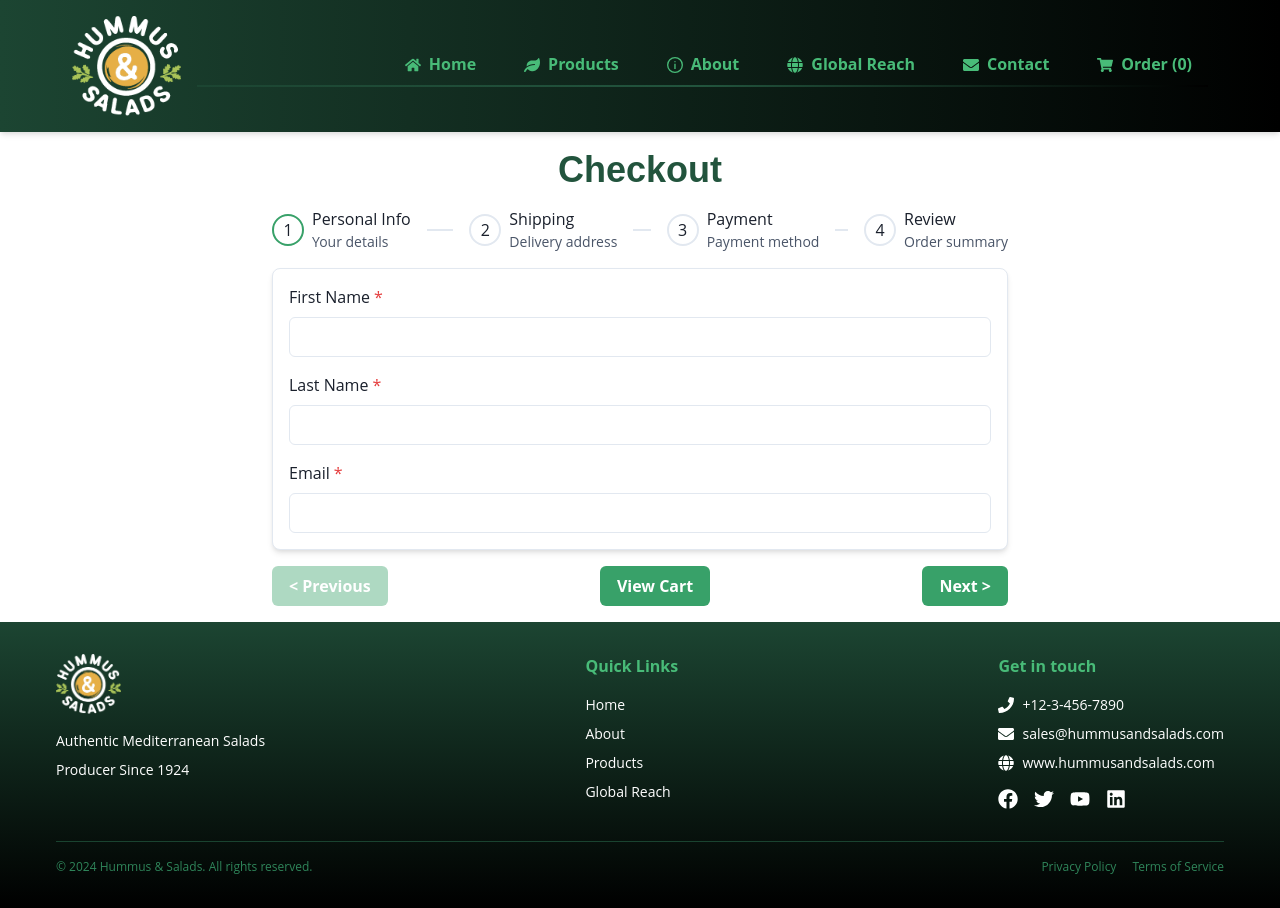
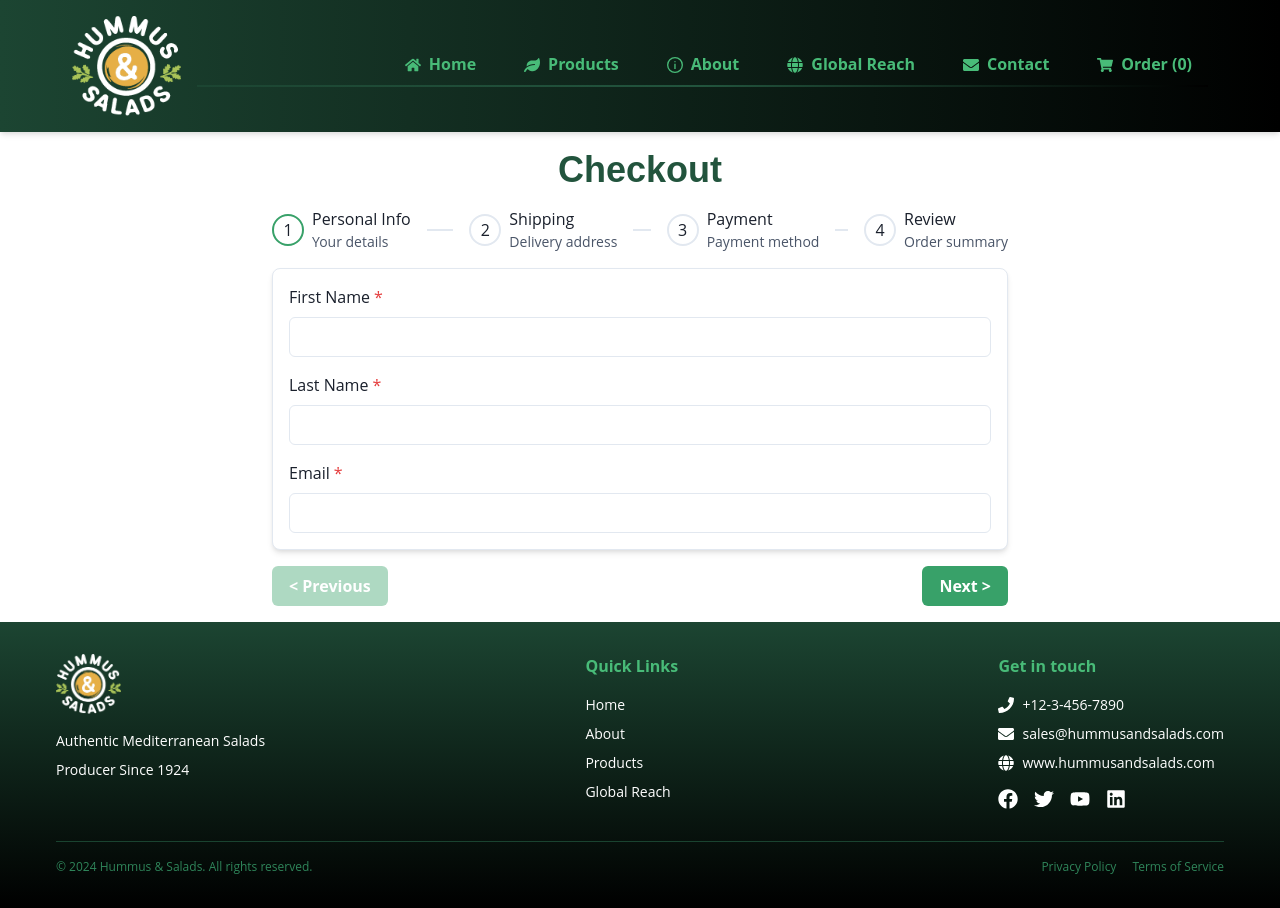
Before and after one commit to kn8a/food-site, a React (Vite) app: page /#/checkout in a window 1280 px wide. Built offline with nearby package versions, Linux system fonts and the light colour scheme.

Commit message:
commenbt out view cart button

```diff
--- a/src/pages/Checkout.jsx
+++ b/src/pages/Checkout.jsx
@@ -184,7 +184,7 @@ const Checkout = ({ cart, closeDrawer, totalPrice }) => {
           >
             {`< Previous`}
           </Button>
-          <Button colorScheme='green' >View Cart</Button>
+          {/* <Button colorScheme='green' >View Cart</Button> */}
           <Button
             onClick={activeStep === steps.length - 1 ? () => alert('Order placed!') : handleNextStep}
             colorScheme="green"
```
